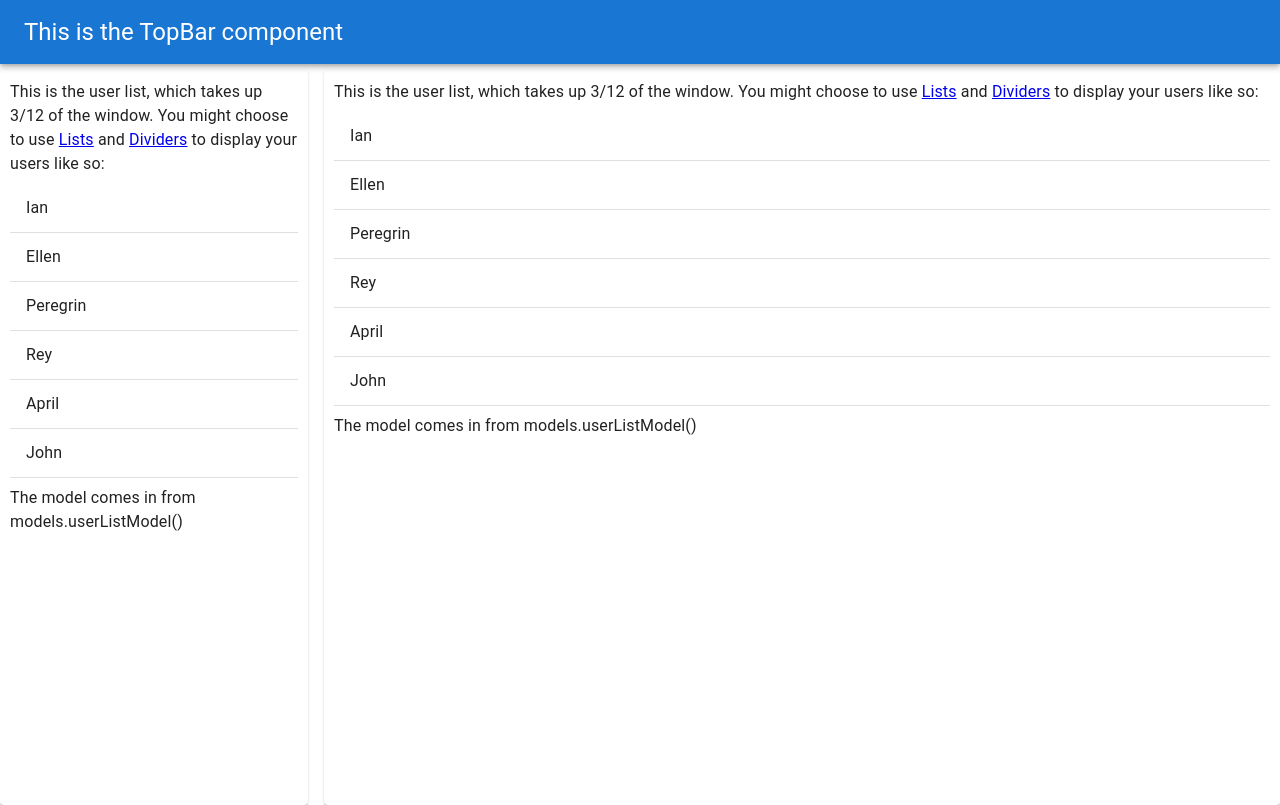
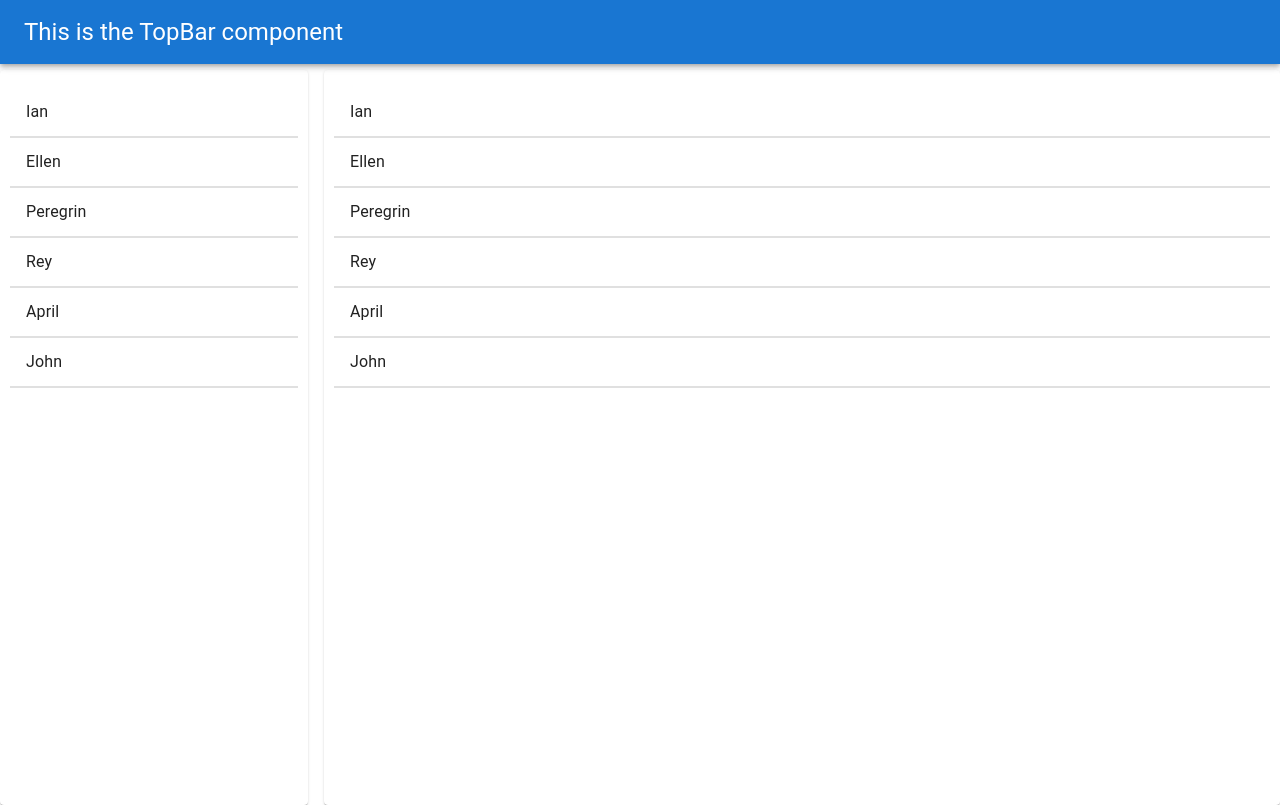
Before and after one commit to KhangDaoz/photo-sharing-v1-frontend, a React (Create React App) app: page /users in a window 1280 px wide. Built offline with nearby package versions, Linux system fonts and the light colour scheme.

Commit message:
update side bar

```diff
--- a/src/components/UserDetail/index.jsx
+++ b/src/components/UserDetail/index.jsx
@@ -1,24 +1,29 @@
-import React from "react";
-import {Typography} from "@mui/material";
+import React, { useState } from "react";
+import { Typography } from "@mui/material";
 
 import "./styles.css";
-import {useParams} from "react-router-dom";
+import { useParams } from "react-router-dom";
+import models from "../../modelData/models";
 
 /**
  * Define UserDetail, a React component of Project 4.
  */
 function UserDetail() {
-    const user = useParams();
-    return (
-        <>
-          <Typography variant="body1">
+  const [users, setUsers] = useState(models.userListModel());
+  console.log(users);
+  const user = useParams();
+  console.log(models.userModel(user));
+  return (
+    <>
+      {/* <Typography variant="body1">
             This should be the UserDetail view of the PhotoShare app. Since it is
             invoked from React Router the params from the route will be in property match.
             So this should show details of user: {user.userId}.
             You can fetch the model for the user from models.userModel.
-          </Typography>
-        </>
-    );
+          </Typography> */}
+      <h1></h1>
+    </>
+  );
 }
 
 export default UserDetail;
--- a/src/components/UserList/index.jsx
+++ b/src/components/UserList/index.jsx
@@ -6,6 +6,7 @@ import {
   ListItemText,
   Typography,
 } from "@mui/material";
+import { Link } from "react-router-dom";
 
 import "./styles.css";
 import models from "../../modelData/models";
@@ -13,29 +14,35 @@ import models from "../../modelData/models";
 /**
  * Define UserList, a React component of Project 4.
  */
-function UserList () {
+function UserList() {
   const users = models.userListModel();
   return (
     <div>
-        <Typography variant="body1">
+      {/* <Typography variant="body1">
           This is the user list, which takes up 3/12 of the window. You might
           choose to use <a href="https://mui.com/components/lists/">Lists</a>{" "}
           and <a href="https://mui.com/components/dividers/">Dividers</a> to
           display your users like so:
-        </Typography>
+        </Typography> */}
       <List component="nav">
-          {users.map((item) => (
+        {users.map((user) => (
           <>
-              <ListItem>
-                      <ListItemText primary={item.first_name}/>
+            <ListItem
+              to={`/users/${user._id}`}
+              component={Link}
+              key={user._id}
+              divider
+              button
+            >
+              <ListItemText primary={user.first_name} />
             </ListItem>
             <Divider />
           </>
         ))}
       </List>
-        <Typography variant="body1">
+      {/* <Typography variant="body1">
         The model comes in from models.userListModel()
-        </Typography>
+      </Typography> */}
     </div>
   );
 }
```
Also changed, not shown: .codesandbox/tasks.json (added). Lines whose indentation alone changed are shown as unchanged.
